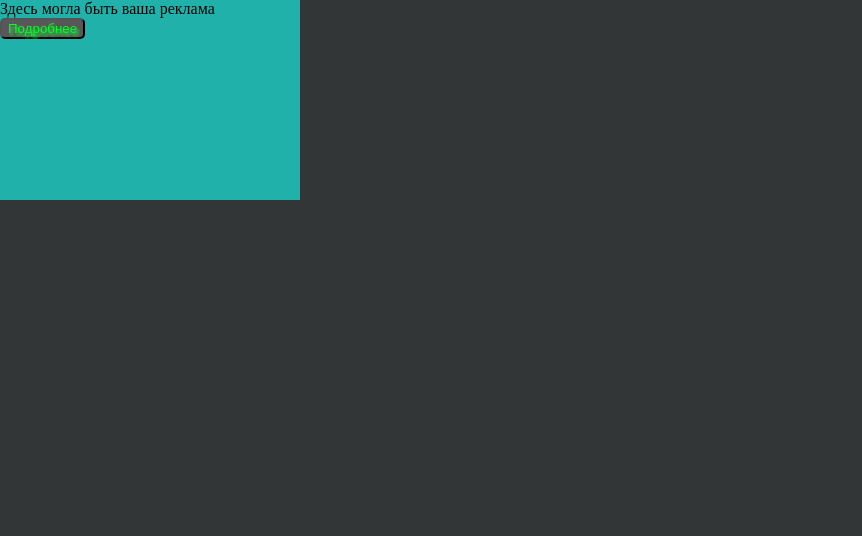
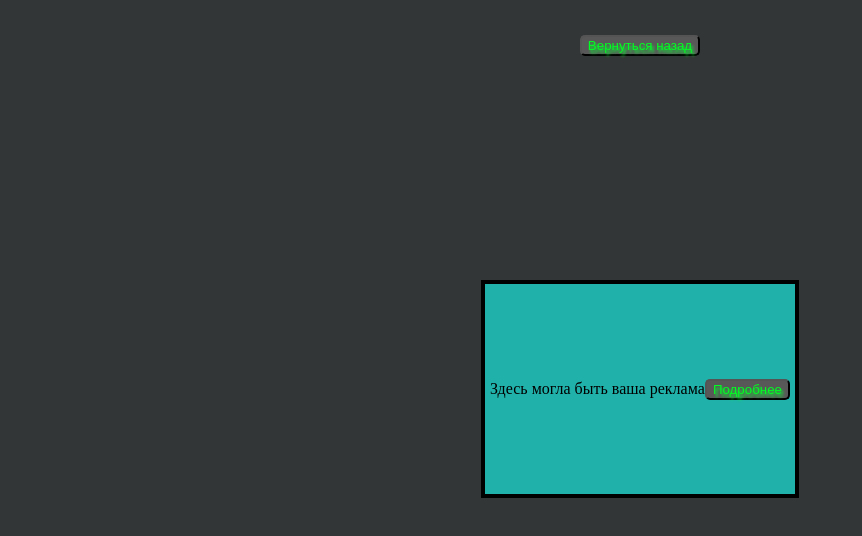
Before and after one commit to Mogilwolf/MogilWolf, a plain HTML site: page register_form.html in a window 1280 px wide. Shown: the whole page, without its empty margins (0-862 px from the left). Drawn offline with Linux system fonts and the light colour scheme.

Commit message:
wip: скорректирована стилизация, сделана кнопка вернуться назад

```diff
--- a/css/style.css
+++ b/css/style.css
@@ -7,21 +7,22 @@ body{
 }
 footer{
     background-color:gray;
+    padding: 15px;
 }
 header{
     background-color:rgb(31, 30, 30);
 
 }
 main{
-    background-color:palegreen ;
-    border-radius:  5px;
+    background-color:rgb(0, 255, 26) ;
 }
+
 h1,h2,h3,h4,h4,h5,h6{
     margin: 0;
     text-shadow: 2px 3px 3px black;
 
 }
-u1{
+ul{
     margin: 0;
     list-style: none;
     display: flex;
@@ -54,7 +55,24 @@ button{
     border-radius: 5px;
 }
 .for-form{
+    display: flex;
     height: 200px;
     width: 300px;
     background-color: lightseagreen;
+    justify-content: space-between;
+    align-items: center;
+    position: fixed;
+    top: 35%;
+    padding: 5px;
+    border: 4px solid black;
 }
+.registerFormBody{
+    display: flex;
+    justify-content: center;
+}
+.buttonGoBack{
+    display: flex;
+    justify-content: start;
+    align-items: start;
+    margin-top: 35px;
+}
--- a/register_form.html
+++ b/register_form.html
@@ -8,9 +8,12 @@
         <title>Задание</title>
         <link rel="stylesheet" href="css/style.css">
     </head>
-    <body>
+    <body class="registerFormBody">
+        <button class="buttonGoBack" onclick="history.back();">
+            Вернуться назад
+        </button>
             <div class ="for-form">
-                Здесь могла быть ваша реклама
+                <p>Здесь могла быть ваша реклама</p>
                 <button>Подробнее</button>
             </div>
     </body>
```
Also changed, not shown: competence.html (+2 -2 lines), index.html (+2 -2 lines), photo.html (+2 -2 lines), summary.html (+2 -2 lines).
